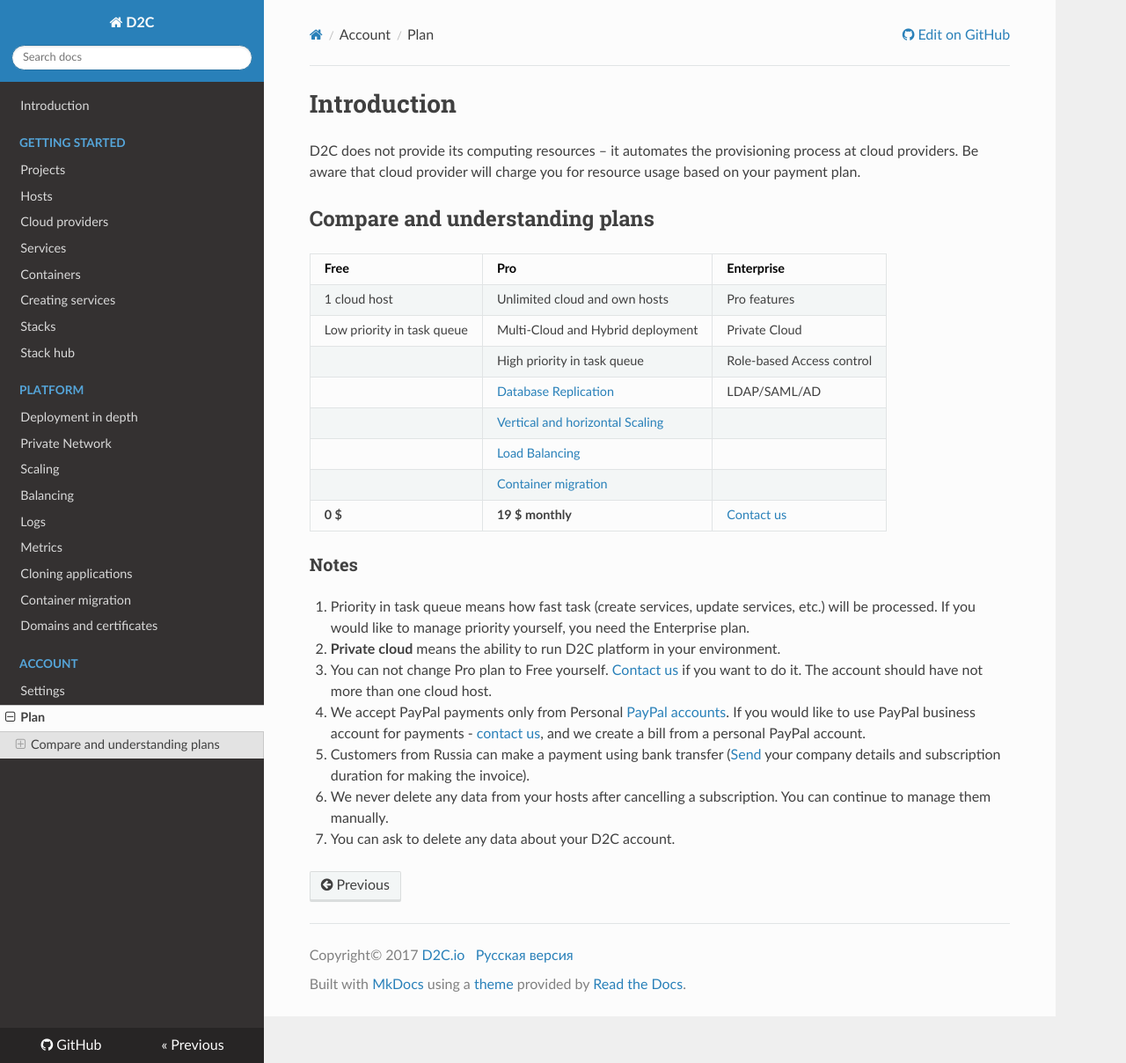
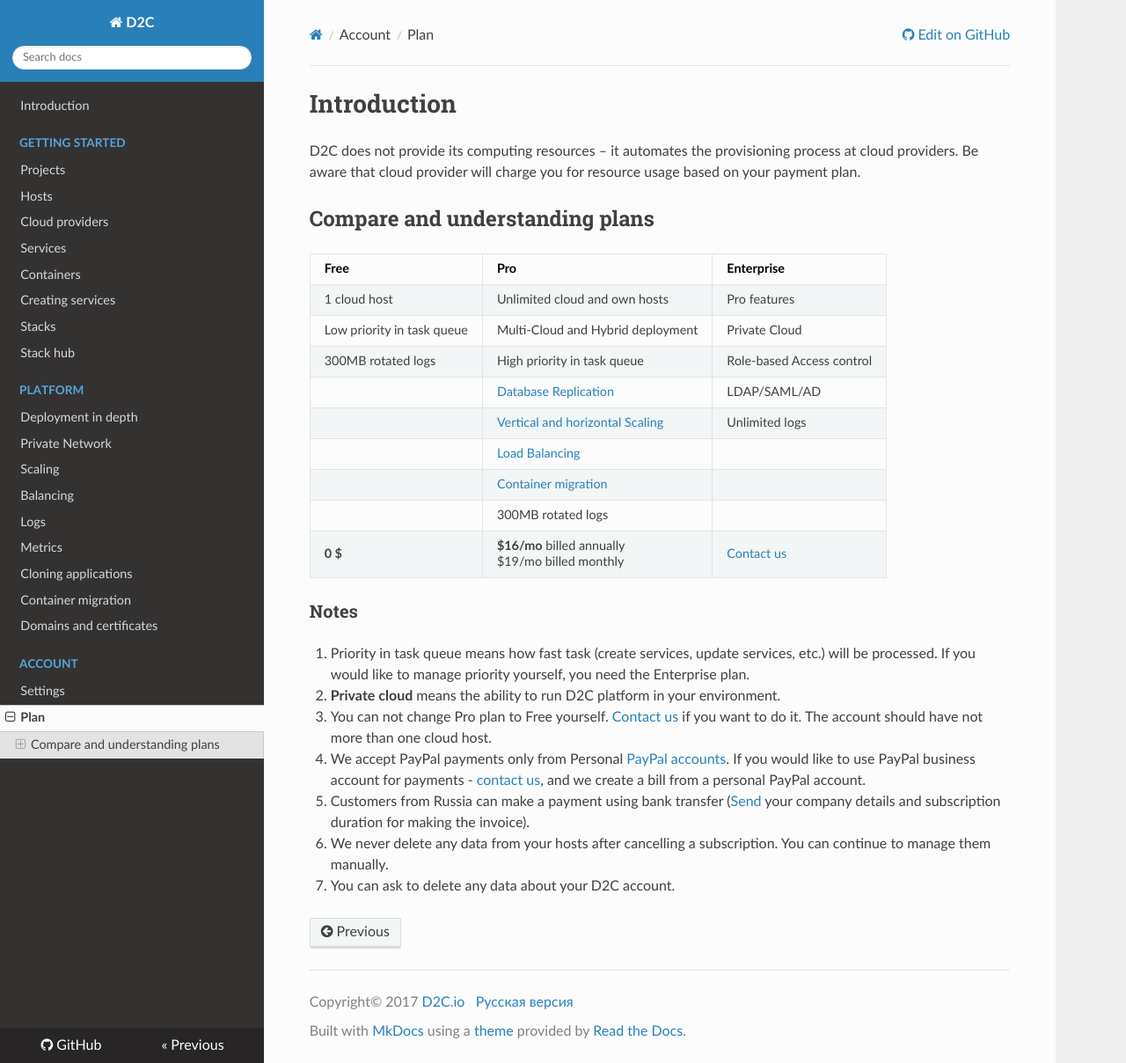
Before and after one commit to d2cio/docs, an MkDocs documentation site: the page built from docs/account/plan.md, in a window 1280 px wide and 1208 px high. Shown: the whole window at 88% size. Built offline with MkDocs 1.6.1, drawn with Linux system fonts in a browser that asks for light colours; nearby versions of some CDN libraries; old or Windows-style settings are respelled for this version of MkDocs.

Commit message:
edit plans page

```diff
--- a/docs/account/plan.md
+++ b/docs/account/plan.md
@@ -4,16 +4,17 @@ D2C does not provide its computing resources – it automates the provisioning p
 
 ## Compare and understanding plans
 
-| Free                          | Pro                                      | Enterprise   |
-| :------------- |              :------------- |                            :------------- |
-| 1 cloud host                  | Unlimited cloud and own hosts            |  Pro features                        |
-| Low priority in task queue    | Multi-Cloud and Hybrid deployment        |  Private Cloud                       |
-|                               | High priority in task queue              |  Role-based Access control           |
-|                               | [Database Replication](/platform/scaling/)              | LDAP/SAML/AD  |
-|                               | [Vertical and horizontal Scaling](/platform/scaling/)   |   |
+| Free                          | Pro                                                     | Enterprise   |
+| :------------- |              :------------- |                                           :------------- |
+| 1 cloud host                  | Unlimited cloud and own hosts                           |  Pro features                        |
+| Low priority in task queue    | Multi-Cloud and Hybrid deployment                       |  Private Cloud                       |
+| 300MB rotated logs            | High priority in task queue                             |  Role-based Access control           |
+|                               | [Database Replication](/platform/scaling/)              |  LDAP/SAML/AD  |
+|                               | [Vertical and horizontal Scaling](/platform/scaling/)   |  Unlimited logs  |
 |                               | [Load Balancing](/platform/balancing/)                  |   |
-|                               | [Container migration](/platform/migration/)               |                                      |
-| **0 $**                       | **19 $ monthly**                  | [Contact us](mailto:support@d2c.io)  |
+|                               | [Container migration](/platform/migration/)      |                                                                             |
+|                               | 300MB rotated logs                          |              |
+| **0 $**                       | **$16/mo** billed annually<br>$19/mo billed monthly  | [Contact us](mailto:support@d2c.io)  |
 
 ### Notes
 
```
